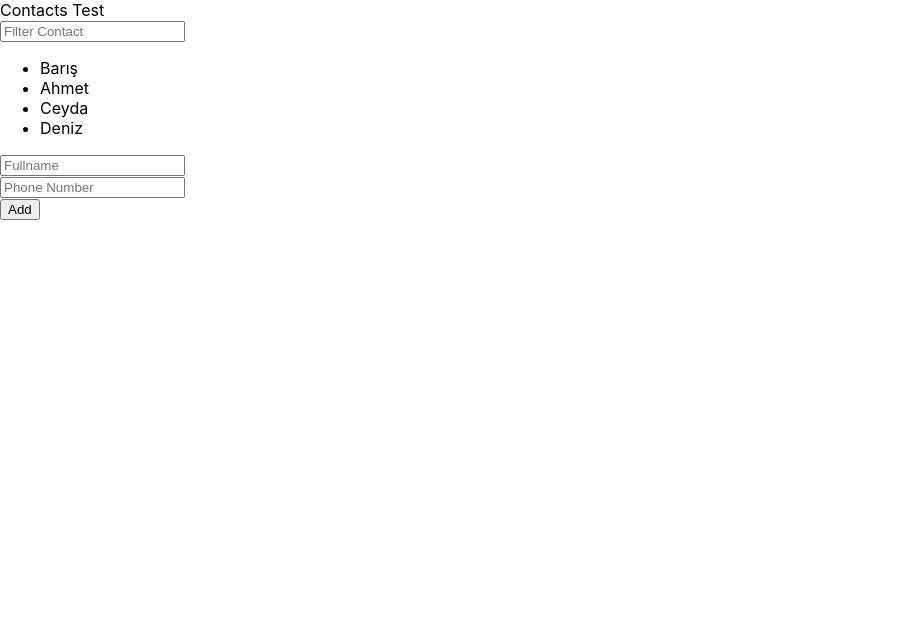
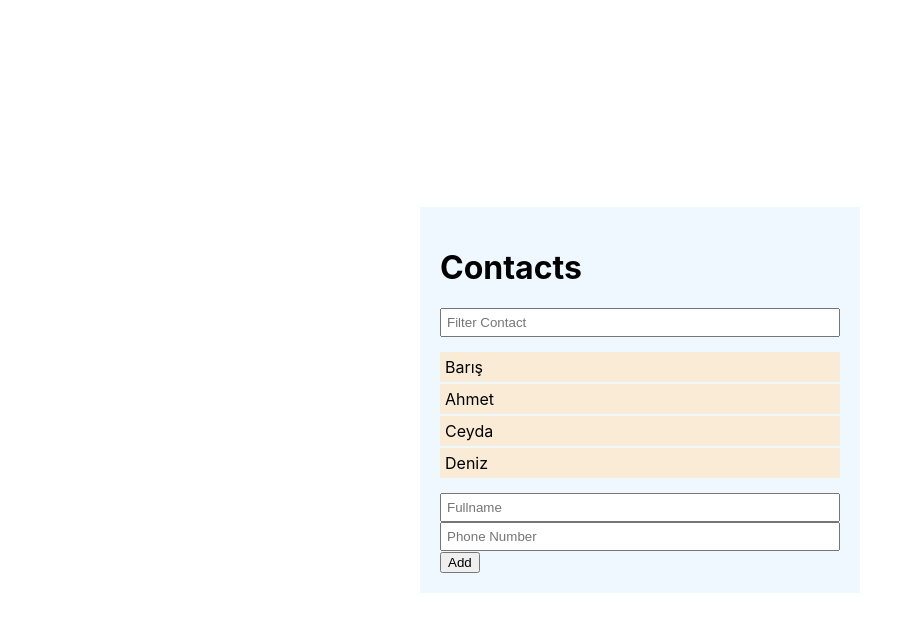
Before and after one commit to EgemenNair/react-contacts-app, a React (Create React App) app: page / in a window 1280 px wide. Shown: the top 632 px of the page, without its empty margins (0-923 px from the left). Built offline with nearby package versions, Linux system fonts and the light colour scheme.

Commit message:
Style1 | App.css, styles.css Updated

```diff
--- a/src/App.css
+++ b/src/App.css
@@ -1,38 +1,6 @@
 .App {
-  text-align: center;
+  display: flex;
+  justify-content: center;
+  align-items: center;
+  min-height: 100vh;
 }
-
-.App-logo {
-  height: 40vmin;
-  pointer-events: none;
-}
-
-@media (prefers-reduced-motion: no-preference) {
-  .App-logo {
-    animation: App-logo-spin infinite 20s linear;
-  }
-}
-
-.App-header {
-  background-color: #282c34;
-  min-height: 100vh;
-  display: flex;
-  flex-direction: column;
-  align-items: center;
-  justify-content: center;
-  font-size: calc(10px + 2vmin);
-  color: white;
-}
-
-.App-link {
-  color: #61dafb;
-}
-
-@keyframes App-logo-spin {
-  from {
-    transform: rotate(0deg);
-  }
-  to {
-    transform: rotate(360deg);
-  }
-}
--- a/src/App.js
+++ b/src/App.js
@@ -1,4 +1,5 @@
 import Contacts from "./components/Contacts/index.js";
+import "./App.css"
 
 function App() {
   return (
--- a/src/components/Contacts/List/index.js
+++ b/src/components/Contacts/List/index.js
@@ -19,7 +19,7 @@
         onChange={(e) => setFilterText(e.target.value)}
       />
 
-      <ul>
+      <ul className="list">
         {filterText
           ? filtered.map((contact, i) => <li key={i}>{contact.fullname}</li>)
           : contacts.map((contact, i) => <li key={i}>{contact.fullname}</li>)}
--- a/src/components/Contacts/index.js
+++ b/src/components/Contacts/index.js
@@ -1,6 +1,7 @@
 import { useState, useEffect } from "react";
 import Form from "./Form";
 import List from "./List";
+import "./styles.css";
 
 function Contacts() {
   const [contacts, setContacts] = useState([
@@ -23,8 +24,8 @@
   ]);
 
   return (
-    <div>
-      Contacts Test
+    <div id="container">
+      <h1>Contacts</h1>
       <List contacts={contacts} />
       <Form contacts={contacts} addContact={setContacts} />
     </div>
--- /dev/null
+++ b/src/components/Contacts/styles.css
@@ -0,0 +1,30 @@
+#container {
+  width: 400px;
+  background-color: aliceblue;
+  padding: 20px;
+}
+
+input {
+  width: 100%;
+  padding: 5px;
+  box-sizing: border-box;
+  -webkit-box-sizing: border-box;
+  -moz-box-sizing: border-box;
+}
+
+ul,
+li {
+  margin: 0;
+  padding: 0;
+  list-style-type: none;
+}
+
+.list {
+  margin: 15px 0;
+}
+
+.list > li {
+    background-color: antiquewhite;
+    padding: 5px;
+    margin-bottom: 2px;
+}
```
